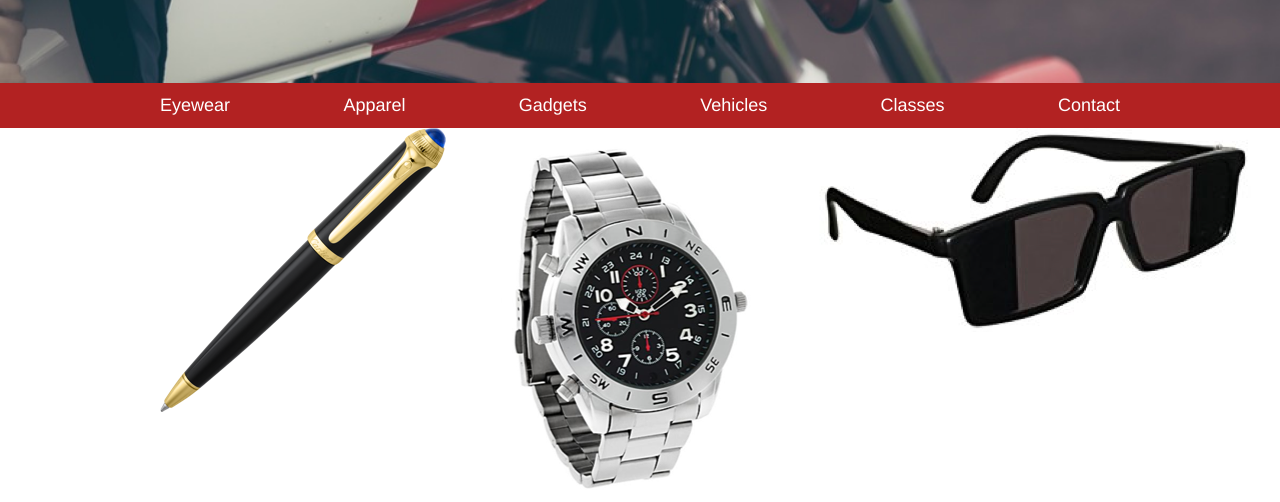
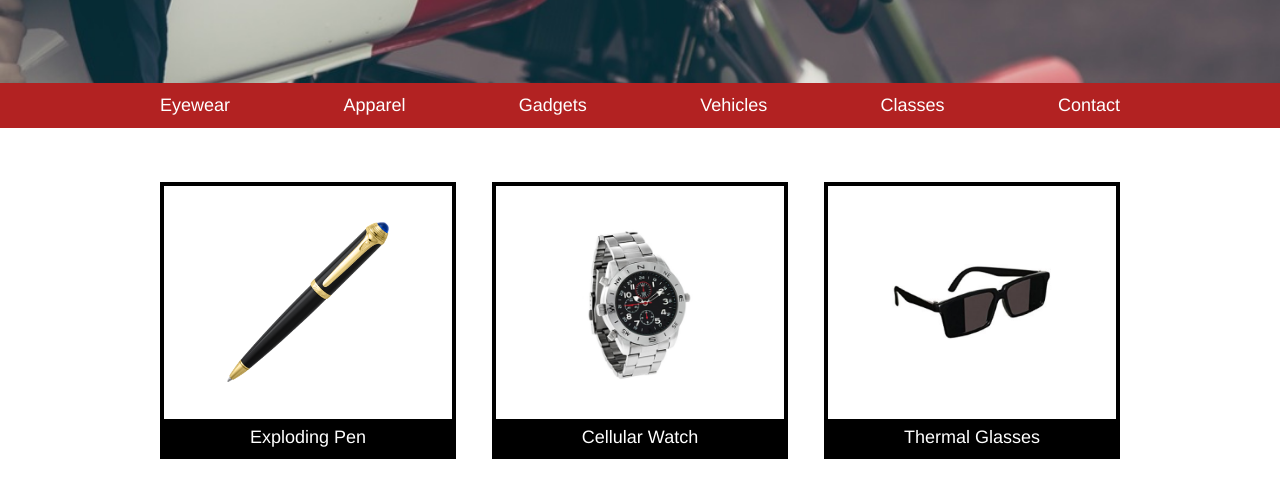
Before and after one commit to thearechner/SecretAgent, a plain HTML site: page index.html in a window 1280 px wide. Shown: the part 417-919 px from the top of the page. Drawn offline with Linux system fonts and the light colour scheme.

Commit message:
Add CSS for product section

```diff
--- a/index.html
+++ b/index.html
@@ -47,7 +47,7 @@
           <span class="label">Cellular Watch</span>
         </div>
         <div class="product">
-          <img src="./resources/images/glasses.png" alt="Thermal Glasses">
+          <img src="./resources/images/glasses.png" alt="Thermal Glasses" class="glasses">
           <span class="label">Thermal Glasses</span>
         </div>
       </section>
--- a/resources/css/style.css
+++ b/resources/css/style.css
@@ -8,6 +8,7 @@ html {
   margin: auto;
   display: flex;
 }
+/* Links */
 a {
   color: white;
   text-decoration: none;
@@ -44,11 +45,6 @@ main {
   top: 2.75rem;
 }
 /* Banner */
-.banner.container {
-  /*display: flex;
-  flex-direction: column;
-  justify-content: center;*/
-}
 .banner {
   background-image: url("../images/moto.jpeg");
   background-repeat: no-repeat;
@@ -56,16 +52,11 @@ main {
   background-size: cover;
   height: 25rem;
   width: auto;
-  /*display: flex;
-  justify-content: center;
-  flex-direction: column;*/
 }
 .title {
   background-color: black;
   width: 20rem;
   margin-top: 9rem;
-  /*flex-direction: column;*/
-
 }
 .title h3 {
   font-weight: bold;
@@ -89,6 +80,34 @@ nav .container {
   justify-content: space-between;
 }
 /* Products */
+.products {
+  display: flex;
+  justify-content: space-between;
+}
+.product {
+  border: 4px solid black;
+  width: 30%;
+  margin-top: 3rem;
+  display: flex;
+  justify-content: space-between;
+  /*align-items: center;*/
+  flex-direction: column;
+}
+.product img {
+  width: 9rem;
+  height: auto;
+  padding: 2rem;
+  margin: auto;
+}
+/*.glasses {
+  margin-top: 2rem;
+}*/
+.product .label {
+  background-color: black;
+  width: 100%;
+  text-align: center;
+  padding: 0.5rem 0;
+}
 
 /* Store info */
 
```
